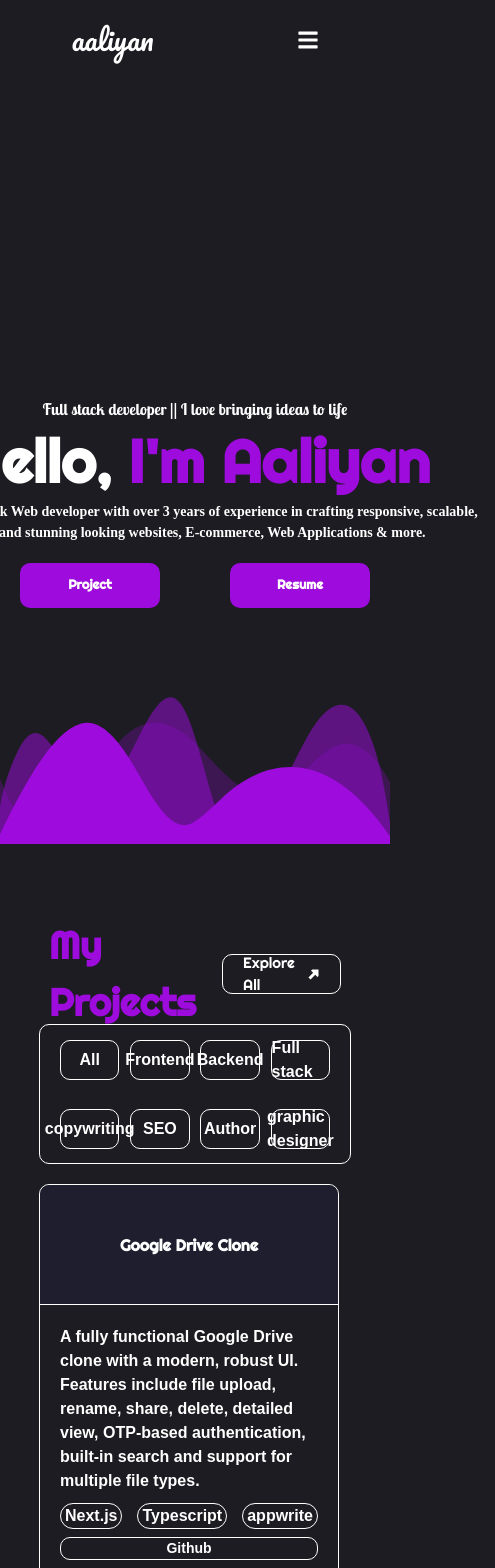
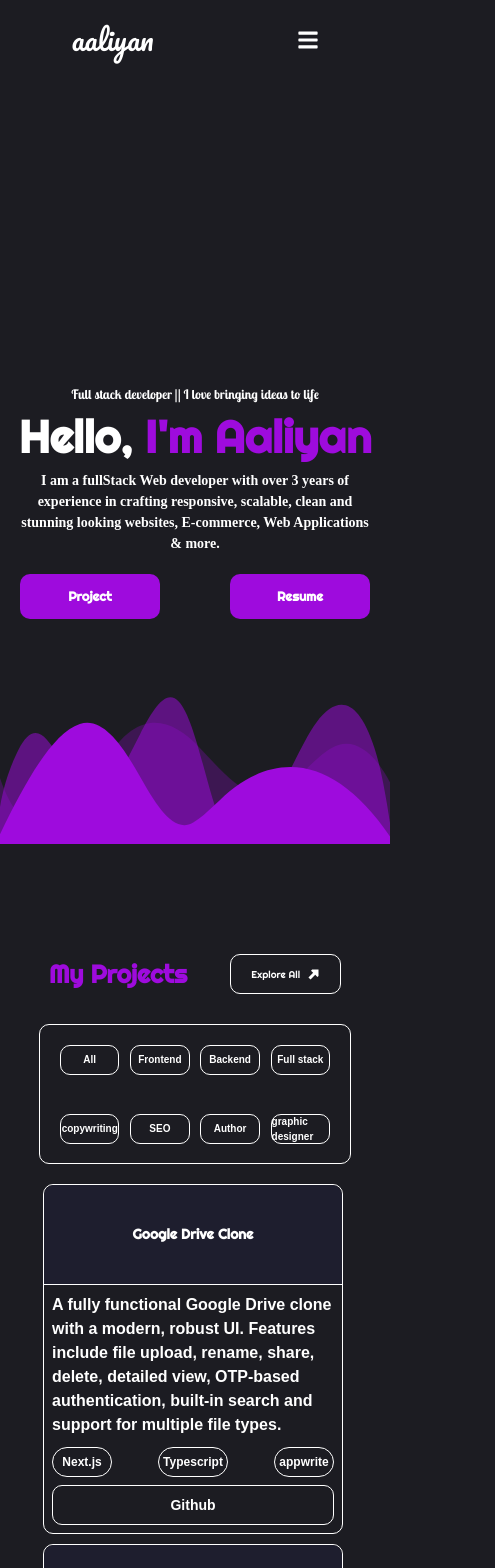
Before and after one commit to Aaliyan-prog/New-Portfolio, a React (Vite) app: page / in a window 390 px wide. Shown: the top 1568 px of the page, 495 px wide, since content can reach past the window. Built offline with nearby package versions, Linux system fonts and the light colour scheme; a web font is replaced by a local one.

Commit message:
responsive commit

```diff
--- a/src/App.css
+++ b/src/App.css
@@ -10,6 +10,7 @@
   --color-theme-name: var(--color-theme);
   --color-light: #1E1E2E;
   --breakpoint-xs: 30rem;
+  --breakpoint-xss: 15rem;
 
   /* font */
   --font-pacifico: "Pacifico", cursive;
@@ -22,7 +23,7 @@
 }
 
 .navbar-sidebar-options-bar{
-  @apply flex sm:flex-col sm:justify-start sm:items-center sm:w-[60%] sm:h-[100vh] sm:p-[30px] sm:absolute sm:top-0 sm:right-0 sm:bg-[var(--color-try)] sm:translate-x-0 sm:transition-transform duration-1000 xs:flex-col xs:justify-start xs:items-center xs:w-[60%] xs:h-[100vh] xs:p-[30px] xs:absolute xs:top-0 xs:right-0 xs:bg-[var(--color-try)] xs:translate-x-0 xs:transition-transform xs:duration-1000
+  @apply flex sm:flex-col sm:justify-start sm:items-center sm:w-[60%] sm:h-[100vh] sm:p-[30px] sm:absolute sm:top-0 sm:right-0 sm:bg-[var(--color-try)] sm:translate-x-0 sm:transition-transform duration-1000 xs:flex-col xs:justify-start xs:items-center xs:w-[60%] xs:h-[100vh] xs:p-[30px] xs:absolute xs:top-0 xs:right-0 xs:bg-[var(--color-try)] xs:translate-x-0 xs:transition-transform xs:duration-1000 xss:flex-col xss:justify-start xss:items-center xss:w-[60%] xss:h-[100vh] xss:p-[30px] xss:absolute xss:top-0 xss:right-0 xss:bg-[var(--color-try)] xss:translate-x-0 xss:transition-transform xss:duration-1000
 }
 
 .project-container{
@@ -30,11 +31,11 @@
 }
 
 .close-navbar-sidebar-options{
-  @apply sm:transition sm:duration-1000 sm:translate-x-full xs:transition xs:duration-1000 xs:translate-x-full
+  @apply sm:transition sm:duration-1000 sm:translate-x-full xs:transition xs:duration-1000 xs:translate-x-full xss:transition xss:duration-1000 xss:translate-x-full
 }
 
 .navbar-link {
-  @apply flex justify-center items-center text-[14px] w-[100%] h-[100%] lg:text-white md:text-white font-[righteous] transition duration-1000 rounded-[999px] sm:text-black xs:text-black;
+  @apply flex justify-center items-center text-[14px] w-[100%] h-[100%] lg:text-white md:text-white font-[righteous] transition duration-1000 rounded-[999px] sm:text-black xs:text-black xss:text-black;
 }
 
 .barIcon{
@@ -42,11 +43,11 @@
 }
 
 .cancelIcon{
-  @apply sm:text-2xl sm:text-black self-start sm:mb-[50px] xs:text-[22px] xs:mb-[30px] xs:text-black
+  @apply sm:text-2xl sm:text-black self-start sm:mb-[50px] xs:text-[22px] xs:mb-[30px] xs:text-black xss:text-[22px] xss:mb-[30px] xss:text-black
 }
 
 .navbar-list {
-  @apply lg:mb-0 md:mb-0 list-none lg:w-[100px] lg:h-[40px] sm:mb-[20px] sm:w-[300px] sm:h-[45px] xs:mb-[20px] xs:w-[250px] xs:h-[40px];
+  @apply lg:mb-0 md:mb-0 list-none lg:w-[100px] lg:h-[40px] sm:mb-[20px] sm:w-[300px] sm:h-[45px] xs:mb-[20px] xs:w-[250px] xs:h-[40px] xss:mb-[20px] xss:w-[250px] xss:h-[40px]
 }
 
 .margin-0{
@@ -135,7 +136,7 @@
 }
 
 .project-navbar-options{
-  @apply w-[22%] h-[40px] flex justify-center items-center lg:text-[16px] md:text-[15px] font-bold font-libertinus text-white border border-white rounded-[10px] cursor-pointer transition duration-1000 sm:text-[13px] xs:text-[11px]
+  @apply w-[22%] h-[40px] flex justify-center items-center lg:text-[16px] md:text-[15px] font-bold font-libertinus text-white border border-white rounded-[10px] cursor-pointer transition duration-1000 sm:text-[13px] xs:text-[11px] xss:h-[30px] xss:text-[10px]
 }
 
 .project-navbar-options:hover{
@@ -143,11 +144,11 @@
 }
 
 .Explore-All{
-  @apply lg:text-[15px] md:text-[15px] sm:text-[14px] xs:text-[12px]
+  @apply lg:text-[15px] md:text-[15px] sm:text-[14px] xs:text-[12px] xss:text-[10px]
 }
 
 .my-heading{
-  @apply lg:text-[38px] md:text-[35px] sm:text-[30px] xs:text-[30px]
+  @apply lg:text-[38px] md:text-[35px] sm:text-[30px] xs:text-[30px] xss:text-[25px]
 }
 
 .shadow-box:hover{
@@ -163,7 +164,7 @@
 } */
 
 .tags{
-  @apply flex justify-center items-center lg:text-[12px] font-libertinus text-white font-bold lg:min-w-[70px] lg:h-[30px] md:h-[30px] sm:h-[25px] border border-white rounded-[999px] mb-2 pl-1 pr-1 md:min-w-[65px] sm:min-w-[60px] md:text-[12px] sm:text-[10px] xs:min-w-[40px] xs:h-[20px] xs:text-[8px]
+  @apply flex justify-center items-center lg:text-[12px] font-libertinus text-white font-bold lg:min-w-[70px] lg:h-[30px] md:h-[30px] sm:h-[25px] border border-white rounded-[999px] mb-2 pl-1 pr-1 md:min-w-[65px] sm:min-w-[60px] md:text-[12px] sm:text-[10px] xs:min-w-[40px] xs:h-[20px] xs:text-[8px] xss:min-w-[60px] xss:h-[30px] xss:text-[12px]
 }
 
 .tags-container{
@@ -171,11 +172,11 @@
 }
 
 .projects-button{
-  @apply w-[100%] lg:h-[40px] md:h-[40px] flex justify-center items-center border border-white text-[14px] font-libertinus font-bold text-white rounded-[10px] sm:h-[30px] xs:h-[30px]
+  @apply w-[100%] lg:h-[40px] md:h-[40px] flex justify-center items-center border border-white text-[14px] font-libertinus font-bold text-white rounded-[10px] sm:h-[30px] xs:h-[30px] xss:h-[40px]
 }
 
 .project-button-margin{
-  @apply lg:mt-[15px] md:mt-[15px] mb-0 sm:mt-3 xs:mt-1
+  @apply lg:mt-[15px] md:mt-[15px] mb-0 sm:mt-3 xs:mt-1 xs:mt-1
 }
 
 .svg-margin{
@@ -183,7 +184,7 @@
 }
 
 .skill{
-  @apply grid lg:grid-cols-3 md:grid-cols-2 sm:grid-cols-2 xs:grid-cols-1 lg:flex-wrap md:flex-wrap sm:flex-wrap xs:flex-wrap
+  @apply grid lg:grid-cols-3 md:grid-cols-2 sm:grid-cols-2 xs:grid-cols-1 lg:flex-wrap md:flex-wrap sm:flex-wrap xs:flex-wrap xss:grid-cols-1 xss:flex-wrap
 }
 
 .resume-margin{
@@ -191,27 +192,31 @@
 }
 
 .src-project{
-  @apply lg:min-w-[300px] lg:min-h-[300px] md:min-w-[300px] md:min-h-[300px] sm:max-w-[250px] sm:min-h-[280px] xs:max-w-[190px] xs:min-h-[200px] mr-1 sm:mr-1 xs:mr-1
+  @apply lg:min-w-[300px] lg:min-h-[300px] md:min-w-[300px] md:min-h-[300px] sm:max-w-[250px] sm:min-h-[280px] xs:max-w-[190px] xs:min-h-[200px] mr-1 sm:mr-1 xs:mr-1 xss:max-w-[300px] xss:min-h-[250px]
+}
+
+.src-xss-project{
+  @apply lg:justify-between md:justify-between sm:justify-between xs:justify-between xss:justify-center
 }
 
 .src-project-title-container{
-  @apply lg:min-h-[120px] md:min-h-[120px] sm:min-h-[120px] xs:max-h-[60px]
+  @apply lg:min-h-[120px] md:min-h-[120px] sm:min-h-[120px] xs:max-h-[60px] xss:max-h-[100px]
 }
 
 .src-project-title{
-  @apply lg:text-[16px] md:text-[16px] sm:text-[14px] xs:text-[13px]
+  @apply lg:text-[16px] md:text-[16px] sm:text-[14px] xs:text-[13px] xss:text-[14px]
 }
 
 .desc{
-  @apply lg:text-[15px] md:text-[13px] sm:text-[12px] xs:text-[10px]
+  @apply lg:text-[15px] md:text-[13px] sm:text-[12px] xs:text-[10px] xs:text-[13px]
 }
 
 .src-project-content{
-  @apply lg:p-[20px] md:p-[20px] xs:p-2
+  @apply lg:p-[20px] md:p-[20px] xs:p-2 xss:p-2
 }
 
 .src-skill-resume{
-  @apply xl:w-[300px] lg:w-[275px] md:w-[300px] sm:w-[220px] lg:mr-2 md:mr-2 sm:mr-2 xs:mr-2
+  @apply xl:w-[300px] lg:w-[275px] md:w-[300px] sm:w-[220px] lg:mr-2 md:mr-2 sm:mr-2 xs:mr-2 xss:mr-2
 }
 
 .src-skill-title{
@@ -223,39 +228,39 @@
 }
 
 .src-form-container{
-  @apply flex lg:flex-row md:flex-col sm:flex-col sm:flex-wrap  xs:flex-col xs:flex-wrap
+  @apply flex lg:flex-row md:flex-col sm:flex-col sm:flex-wrap  xs:flex-col xs:flex-wrap xss:flex-col xss:flex-wrap
 }
 
 .src-form{
-  @apply lg:w-[40%] md:w-[70%] md:mb-5 sm:w-[90%] sm:mb-5 xs:w-[80%] xs:mb-5
+  @apply lg:w-[40%] md:w-[70%] md:mb-5 sm:w-[90%] sm:mb-5 xs:w-[80%] xs:mb-5 xss:w-[80%] xss:mb-5
 }
 
 .src-contact-content{
-  @apply lg:w-[40%] md:w-[70%] md:mb-8 sm:w-[80%] sm:mb-8 xs:w-[80%] xs:mb-8
+  @apply lg:w-[40%] md:w-[70%] md:mb-8 sm:w-[80%] sm:mb-8 xs:w-[80%] xs:mb-8 xss:w-[80%] xss:mb-8
 }
 
 .src-hero-title{
-  @apply lg:text-[16px] md:text-[16px] sm:text-[14px] xs:text-[13px]
+  @apply lg:text-[16px] md:text-[16px] sm:text-[14px] xs:text-[13px] xss:text-[13px]
 }
 
 .src-hero-heading{
-  @apply lg:text-6xl md:text-[50px] sm:text-[50px] xs:text-[50px]
+  @apply lg:text-6xl md:text-[50px] sm:text-[50px] xs:text-[50px] xss:text-[45px]
 }
 
 .src-hero-desc{
-  @apply lg:w-[600px] md:w-[600px] sm:w-[500px] xs:w-[480px]
+  @apply lg:w-[600px] md:w-[600px] sm:w-[500px] xs:w-[480px] xss:w-[350px]
 }
 
 .skill-margin-top {
-  @apply lg:my-[10px] md:my-[10px] sm:my-[5px] xs:my-[5px]
+  @apply lg:my-[10px] md:my-[10px] sm:my-[5px] xs:my-[5px] xss:my-[5px]
 }
 
 .margin-input {
-  @apply lg:mb-[5px] md:mb-[5px] sm:mb-[3px] xs:mb-[3px]
+  @apply lg:mb-[5px] md:mb-[5px] sm:mb-[3px] xs:mb-[3px] xss:mb-[3px]
 }
 
 .project-page-project{
-  @apply lg:w-[280px] md:w-[300px] sm:w-[270px] xs:w-[300px] mr-2
+  @apply lg:w-[280px] md:w-[300px] sm:w-[270px] xs:w-[300px] xss:w-[300px] mr-2
 }
 
 .email-margin{
@@ -267,23 +272,23 @@
 }
 
 .email-writing{
-  @apply lg:text-[14px] md:text-[13px] sm:text-[12px] xs:text-[12px]
+  @apply lg:text-[14px] md:text-[13px] sm:text-[12px] xs:text-[12px] xss:text-[11px]
 }
 
 .email-container{
-  @apply lg:w-[60%] md:w-[70%] sm:w-[80%] xs:w-[80%]
+  @apply lg:w-[60%] md:w-[70%] sm:w-[80%] xs:w-[80%] xss:w-[80%]
 }
 
 .book-container{
-  @apply lg:grid-cols-2 md:grid-cols-1 sm:grid-cols-1 xs:grid-cols-1
+  @apply lg:grid-cols-2 md:grid-cols-1 sm:grid-cols-1 xs:grid-cols-1 xss:grid-cols-1
 }
 
 .books-title{
-  @apply lg:text-[28px] md:text-[40px] sm:text-[30px] xs:text-[25px]
+  @apply lg:text-[28px] md:text-[40px] sm:text-[30px] xs:text-[25px] xss:text-[25px]
 }
 
 .design{
-  @apply xl:columns-6 lg:columns-5 md:columns-4 sm:columns-2 xs:columns-1
+  @apply xl:columns-6 lg:columns-5 md:columns-4 sm:columns-2 xs:columns-1 xss:columns-1
 }
 
 /* .resume-margin:hover{
--- a/src/Project/Project.jsx
+++ b/src/Project/Project.jsx
@@ -52,7 +52,7 @@ const Project = () => {
             <li className="project-navbar-options" onClick={() => setProjectCategory("Graphic design")}>graphic designer</li>
           </ul>
         </div>
-        <div className="w-[100%] flex justify-between items-center flex-wrap">
+        <div className="w-[100%] flex justify-between items-center flex-wrap src-xss-project">
           {displayProject.slice(0, 3).map((items) => (
               <div className="w-[300px] min-h-[300px] border border-white flex flex-col justify-start items-center rounded-[10px] shadow-box src-project margin-bottom-1">
                 <div className="w-[100%] h-[120px] bg-light flex justify-center items-center rounded-tr-[10px] rounded-tl-[10px] border-b border-b-white src-project-title-container">
```
